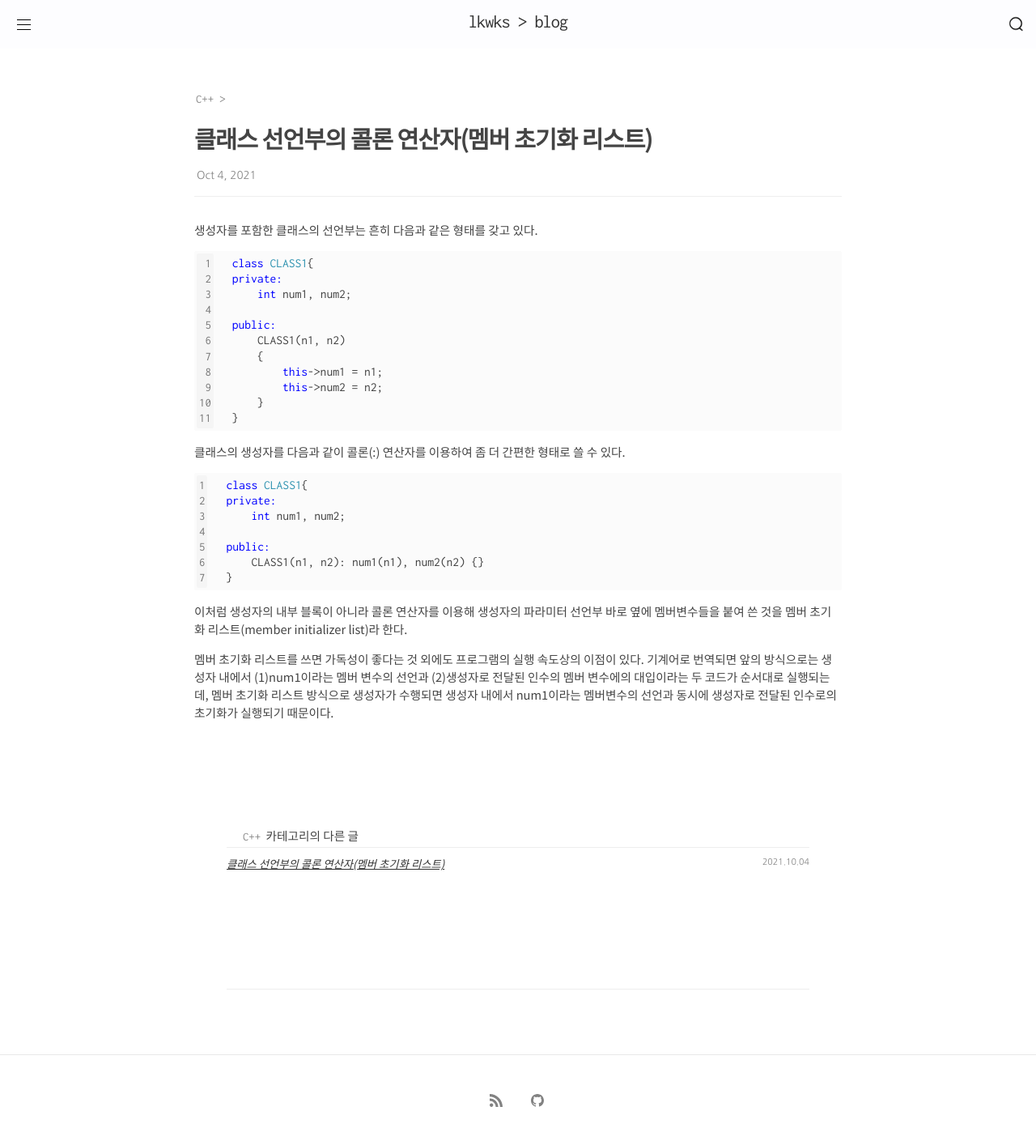
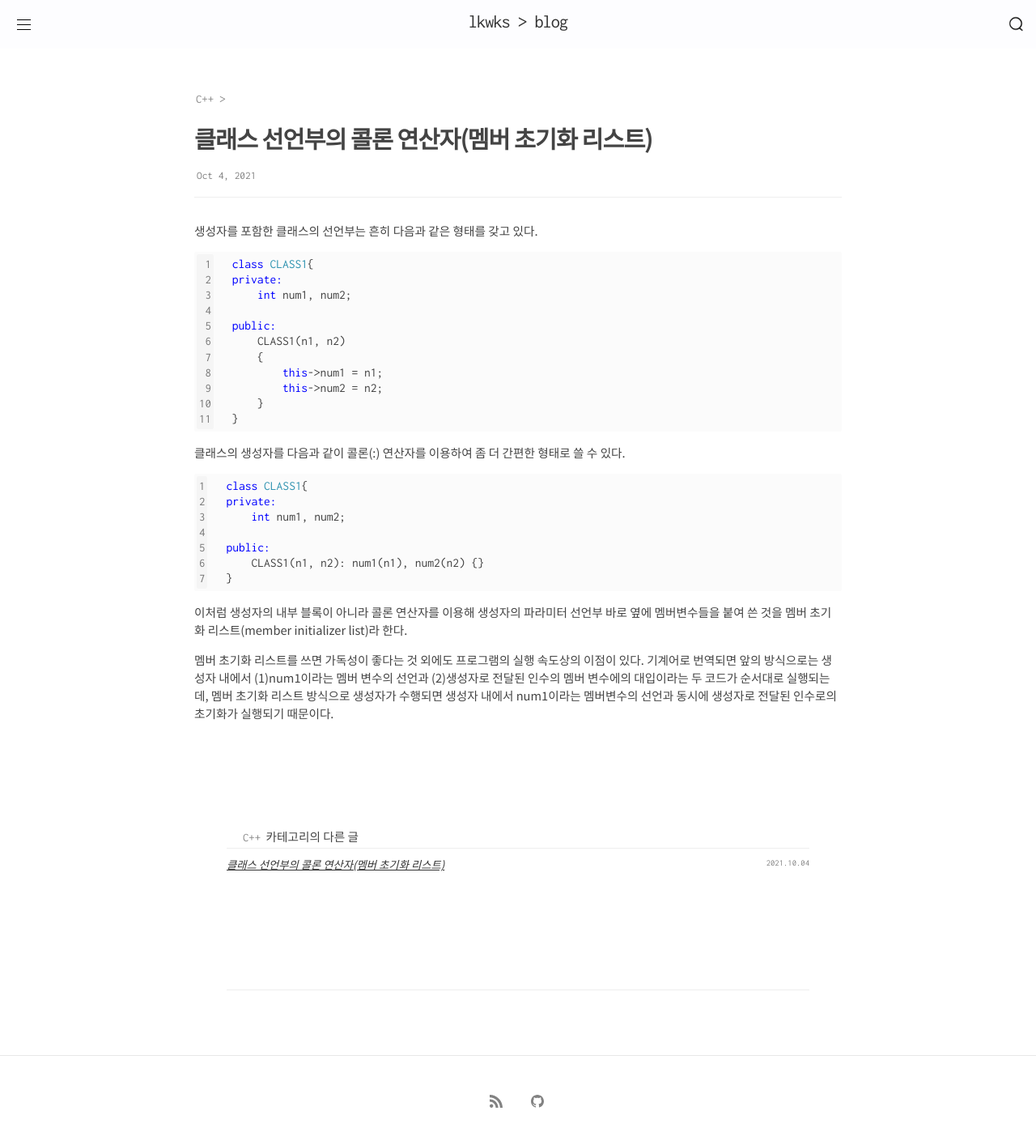
Before and after one commit to kangwooklee29/blog, a Jekyll site: the page built from C++/_posts/2021-10-04-클래스 선언부의 콜론 연산자(멤버 초기화 리스트).md, in a window 1280 px wide. Shown: the whole page at 81% size. Built offline with Jekyll 4.4.1, drawn with Linux system fonts in a browser that asks for light colours; comment, search, counter and statistics services are not loaded.

Commit message:
Update _layout.scss

```diff
--- a/_sass/minima/_layout.scss
+++ b/_sass/minima/_layout.scss
@@ -344,7 +344,7 @@ body{
 
 
 .post-meta {
-  font-family: 'Nanum Gothic';
+  font-family: 'Inconsolata';
   font-weight: 200;
   font-size: $small-font-size;
   color: $brand-color;
```
